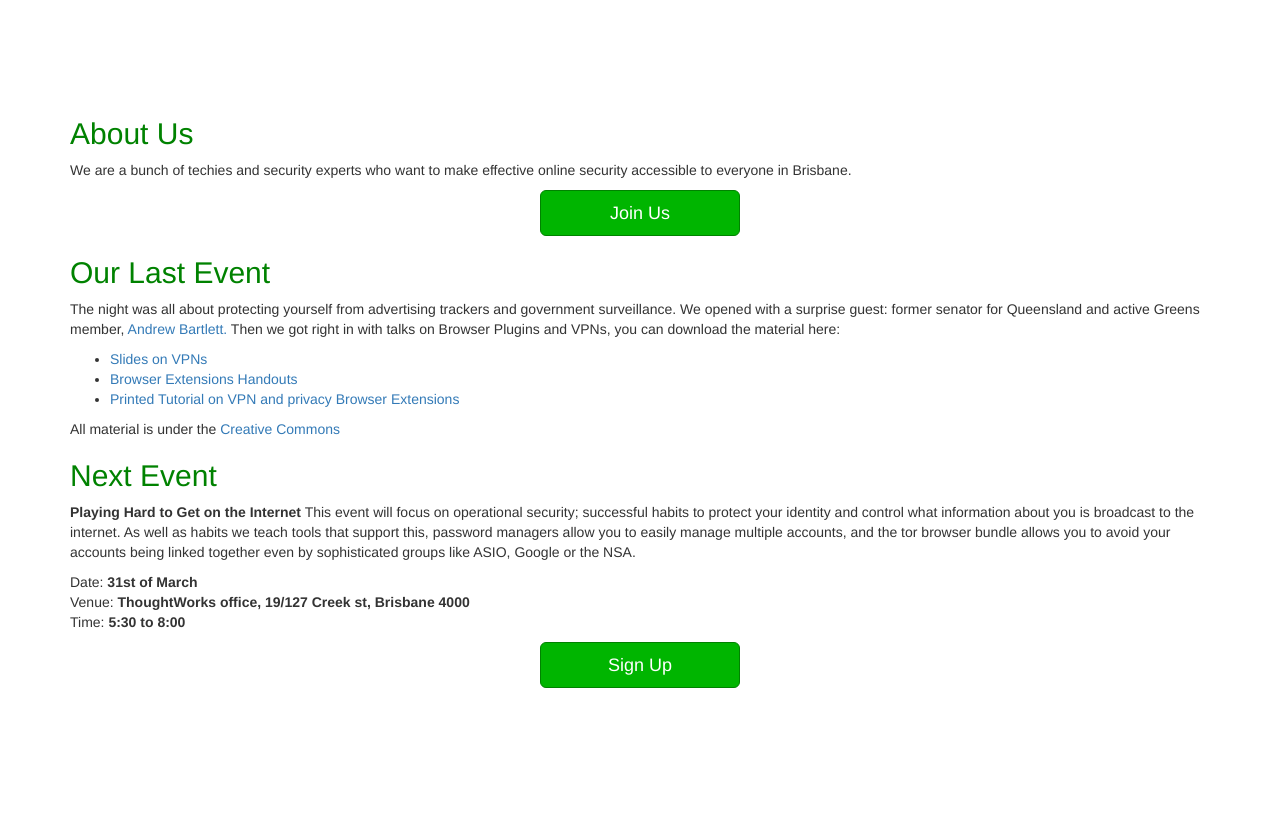
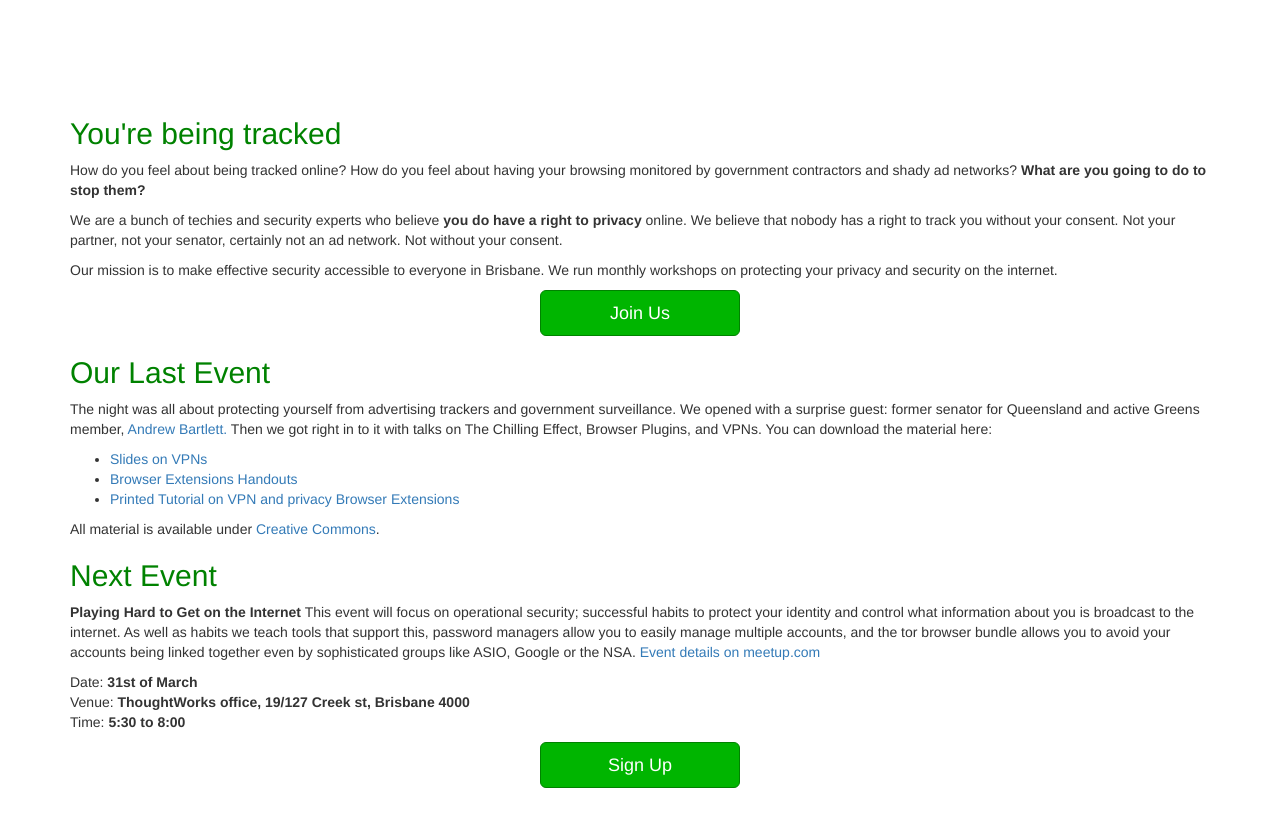
Before and after one commit to brisSafety/brisSafety.github.io, a website: page index.html in a window 1280 px wide. Shown: the part 523-1350 px from the top of the page. Drawn offline with Linux system fonts and the light colour scheme.

Commit message:
1.1st release

```diff
--- a/index.html
+++ b/index.html
@@ -34,18 +34,23 @@
     </div>
     <div class="main-content">
       <div class="container">
-      <h2>About Us</h2>
+      <h2>You're being tracked</h2>
+       <!--  Remember the internet of the 90s and early 2000s? Back then, you could say what you want without fear of "going on a list" or being blackmailed in the future. The only rule was never to reveal your real name or identity. As technical people, we have a duty to bring that internet back and make it the mainstream again.  -->
+      <p>How do you feel about being tracked online? How do you feel about having your browsing monitored by government contractors and shady ad networks? <b>What are you going to do to stop them?</b></p>
       <p>
-       <!--  Remember the internet of the 90s and early 2000s? Back then, you could say what you want without fear of "going on a list" or being blackmailed in the future. The only rule was never to reveal your real name or identity. As technical people, we have a duty to bring that internet back and make it the mainstream again.  -->
-      We are a bunch of techies and security experts who want to make effective online security accessible to everyone in Brisbane.
-      <a href="http://www.meetup.com/Brisbane-Internet-Safety-Meetup" class="btn btn-primary btn-lg">Join Us</a>
+      We are a bunch of techies and security experts who believe <b>you do have a right to privacy</b> online. We believe that nobody has a right to track you without your consent. Not your partner, not your senator, certainly not an ad network. Not without your consent.
+      </p>
+      <p>
+        Our mission is to make effective security accessible to everyone in Brisbane. We run monthly workshops on protecting your privacy and security on the internet.
+        <a href="http://www.meetup.com/Brisbane-Internet-Safety-Meetup" class="btn btn-primary btn-lg">Join Us</a>
       </p>
       <h2>Our Last Event</h2>
       <p>
       The night was all about protecting yourself from advertising trackers and government surveillance.
       We opened with a surprise guest: former senator for Queensland and active Greens member, <a href="http://andrewbartlett.com/">Andrew Bartlett. </a>
-      Then we got right in with talks on Browser Plugins and VPNs, you can download the material here:
+      Then we got right in to it with talks on The Chilling Effect, Browser Plugins, and VPNs. You can download the material here:
 
+      <a name="slides"></a>
       <ul>
 
          <li><a href="resources/Introductions to VPN's.odp">Slides on VPNs</a></li>
@@ -53,12 +58,13 @@
 
          <li><a href="resources/browser-plugins.odt">Printed Tutorial on VPN and privacy Browser Extensions</a></li>
       </ul>
-        All material is under the <a rel="license" href="http://creativecommons.org/licenses/by-sa/4.0/"> Creative Commons</a>
+      All material is available under <a rel="license" href="http://creativecommons.org/licenses/by-sa/4.0/"> Creative Commons</a>.
       </p>
-      <h2 name="next-event">Next Event</h2>
+      <a name="next-event"></a>
+      <h2 >Next Event</h2>
       <p>
       <b>Playing Hard to Get on the Internet</b>
-      This event will focus on operational security; successful habits to protect your identity and control what information about you is broadcast to the internet. As well as habits we teach tools that support this, password managers allow you to easily manage multiple accounts, and the tor browser bundle allows you to avoid your accounts being linked together even by sophisticated groups like ASIO, Google or the NSA.
+      This event will focus on operational security; successful habits to protect your identity and control what information about you is broadcast to the internet. As well as habits we teach tools that support this, password managers allow you to easily manage multiple accounts, and the tor browser bundle allows you to avoid your accounts being linked together even by sophisticated groups like ASIO, Google or the NSA. <a href="http://www.meetup.com/Brisbane-Internet-Safety-Meetup/events/229327800/">Event details on meetup.com</a>
       </p>
       <p>
         Date: <b> 31st of March </b><br/>
--- a/style.css
+++ b/style.css
@@ -74,7 +74,5 @@ h2 {
 }
 .navbar a{
   color: white !important;
-}
-.navbar a:hover{
   background-color: #008200 !important;
 }
```
